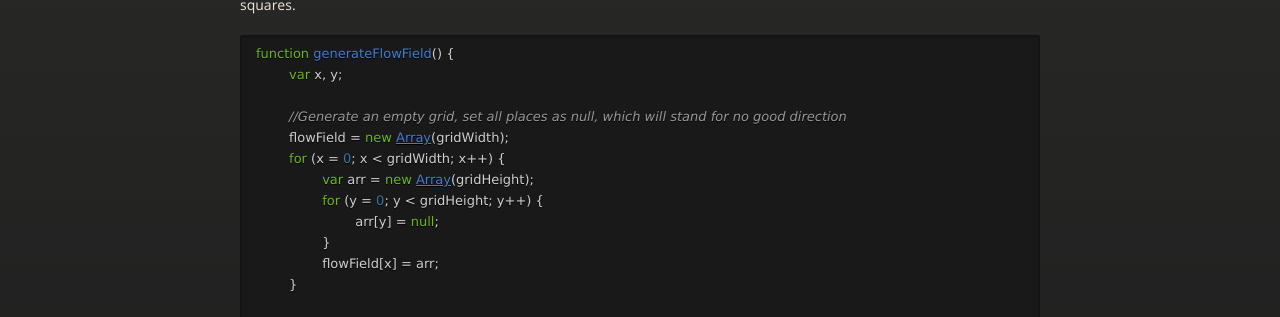
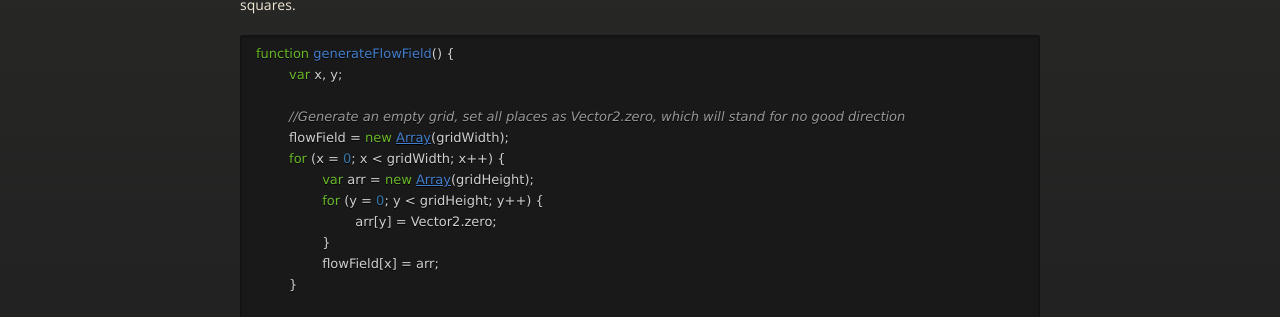
Before and after one commit to HowToRts/HowToRts.github.io, a Jekyll site: the page built from _posts/2014-01-04-basic-flow-fields.md, in a window 1280 px wide and 900 px high, scrolled down 964 px. Shown: the part 151-468 px from the top of the window. Built offline with Jekyll 4.4.1, drawn with Linux system fonts in a browser that asks for light colours; nearby versions of some CDN libraries; comment, search, counter and statistics services are not loaded.

Commit message:
Link the rss more, rejiggle the front page a bit.

```diff
--- a/_layouts/default.html
+++ b/_layouts/default.html
@@ -35,12 +35,11 @@
 				{{ content }}
 			<div class="title">
 				<hr>
+				<a href="/atom.xml" class="credits left" style="padding-right: 10px;"><img src="/images/feed-icon-14x14.png" /></a>
 				<span class="credits left">By <a href="https://twitter.com/daveleaver">@daveleaver</a></span>
 				<span class="credits right">Hosted on GitHub Pages &mdash; Theme by <a href="https://twitter.com/michigangraham">mattgraham</a></span>
 			</div>
 		</section>
-
 		</div>
-		<!--[if !IE]><script>fixScale(document);</script><![endif]-->
 	</body>
 </html>
--- a/_posts/2014-01-04-basic-flow-fields.md
+++ b/_posts/2014-01-04-basic-flow-fields.md
@@ -49,12 +49,12 @@
 function generateFlowField() {
 	var x, y;
 
-	//Generate an empty grid, set all places as null, which will stand for no good direction
+	//Generate an empty grid, set all places as Vector2.zero, which will stand for no good direction
 	flowField = new Array(gridWidth);
 	for (x = 0; x < gridWidth; x++) {
 		var arr = new Array(gridHeight);
 		for (y = 0; y < gridHeight; y++) {
-			arr[y] = null;
+			arr[y] = Vector2.zero;
 		}
 		flowField[x] = arr;
 	}
--- a/examples/4-basic-flow-fields/src.js
+++ b/examples/4-basic-flow-fields/src.js
@@ -30,7 +30,7 @@
 
 //Called to start the game
 function startGame() {
-	for (var y = 0; y < gridHeight; y++) {
+	for (var y = 1; y < gridHeight - 1; y++) {
 		agents.push(new Agent(new Vector2(0, y)));
 	}
 	for (var i = 0; i < 30; i++) {
@@ -175,12 +175,12 @@
 function generateFlowField() {
 	var x, y;
 
-	//Generate an empty grid, set all places as null, which will stand for no good direction
+	//Generate an empty grid, set all places as Vector2.zero, which will stand for no good direction
 	flowField = new Array(gridWidth);
 	for (x = 0; x < gridWidth; x++) {
 		var arr = new Array(gridHeight);
 		for (y = 0; y < gridHeight; y++) {
-			arr[y] = null;
+			arr[y] = Vector2.zero;
 		}
 		flowField[x] = arr;
 	}
```
Also changed, not shown: index.md (+19 -18 lines), images/feed-icon-14x14.png (added).
